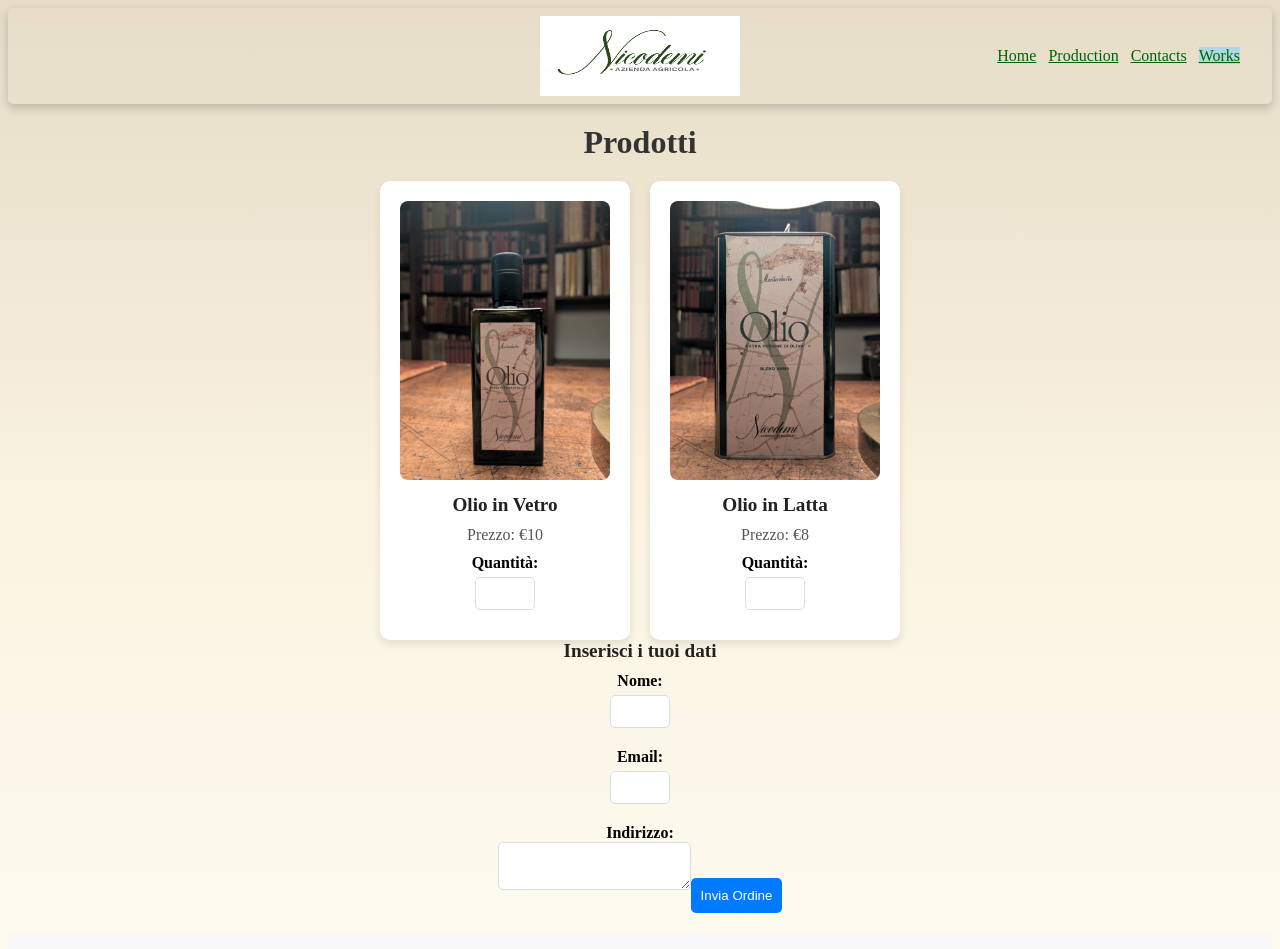
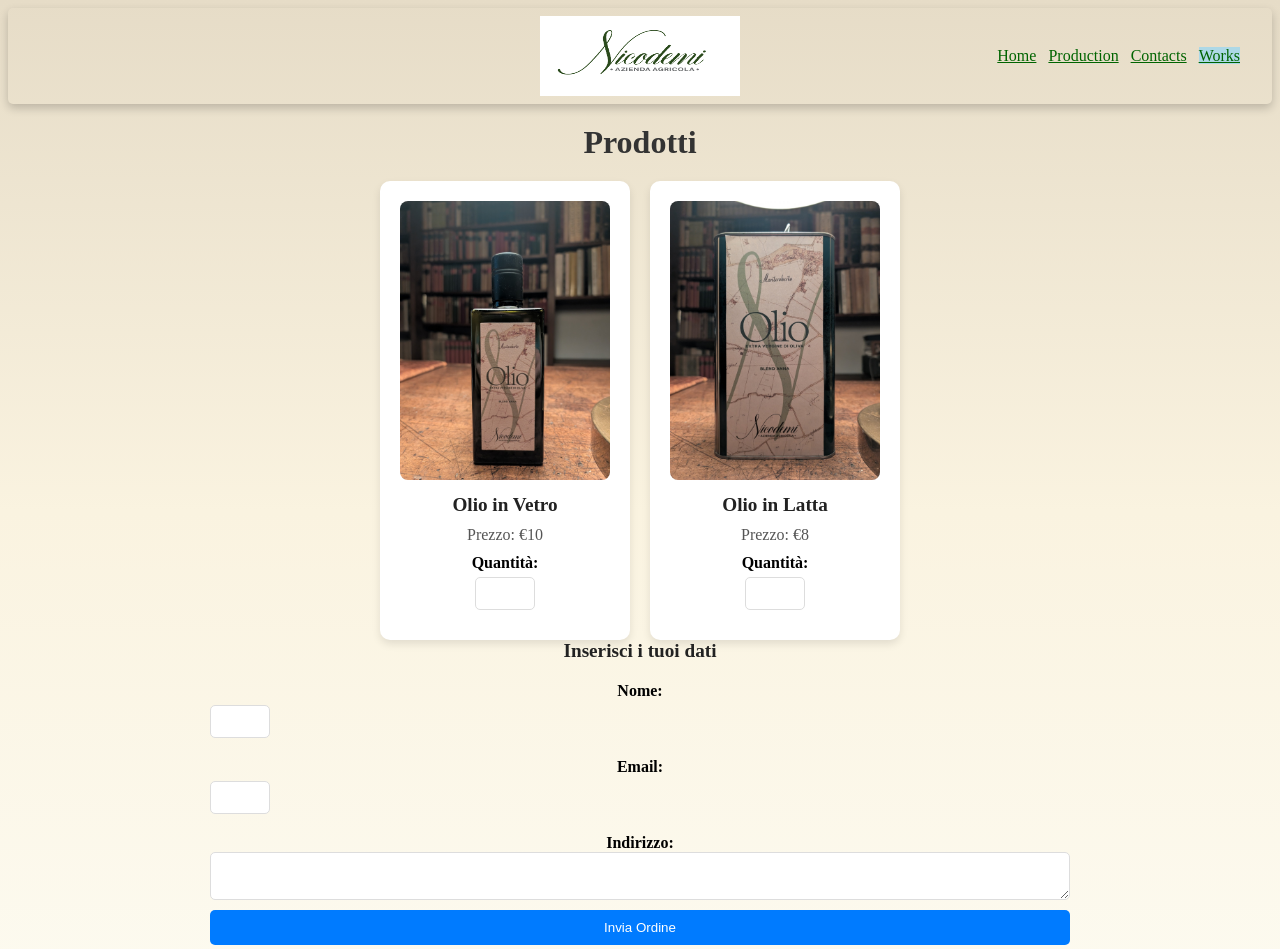
Before and after one commit to GiuseppeSonny/NicodemiProject, a React (Vite) app: page /works in a window 1280 px wide. Shown: the top 949 px of the page. Built offline with nearby package versions, Linux system fonts and the light colour scheme.

Commit message:
imput form

```diff
--- a/src/pages/works/Works.jsx
+++ b/src/pages/works/Works.jsx
@@ -87,7 +87,7 @@ const Works = () => {
           />
         </div>
       </div>
-      <form onSubmit={handleSubmit} className="order-form">
+      <form onSubmit={handleSubmit} className={styles.orderform}>
         <h3>Inserisci i tuoi dati</h3>
 
         <label>Nome:</label>
--- a/src/pages/works/works.module.scss
+++ b/src/pages/works/works.module.scss
@@ -64,8 +64,9 @@ h3 {
   color: #222;
 }
 
-.order-form {
+.orderform {
   display: flex;
+  justify-content: center;
   flex-direction: column;
 }
 
```
